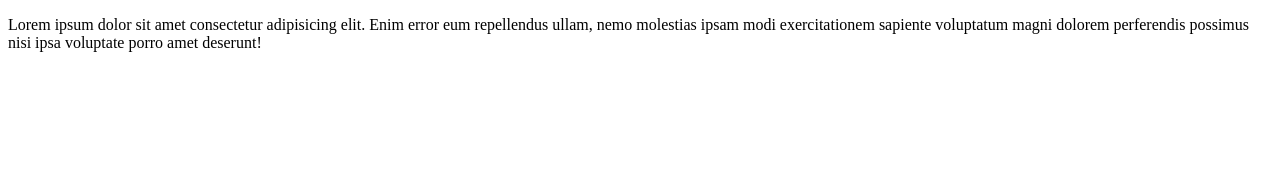
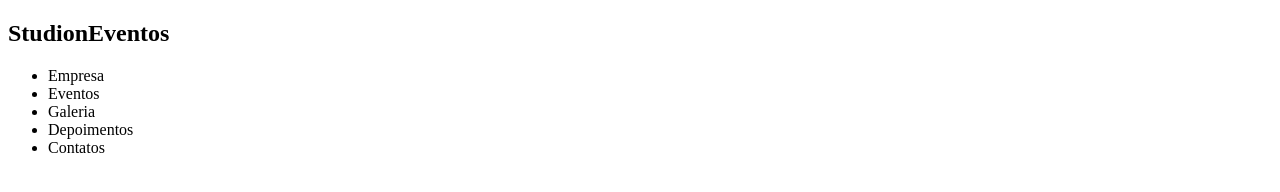
Before and after one commit to juanruthes/studion-projeto, a website: page src/index.html in a window 1280 px wide. Drawn offline with Linux system fonts and the light colour scheme.

Commit message:
feat(index): create ul list

```diff
--- a/src/index.html
+++ b/src/index.html
@@ -5,12 +5,20 @@
     <meta name="viewport" content="width=device-width, initial-scale=1.0" />
     <title>Studion</title>
   </head>
+
   <body>
-    <p>
-      Lorem ipsum dolor sit amet consectetur adipisicing elit. Enim error eum
-      repellendus ullam, nemo molestias ipsam modi exercitationem sapiente
-      voluptatum magni dolorem perferendis possimus nisi ipsa voluptate porro
-      amet deserunt!
+    <nav>
+      <h1>
+        Studi<span>on</span><span>Eventos</span>
+      </h1>
+      <ul>
+        <li>Empresa</li>
+        <li>Eventos</li>
+        <li>Galeria</li>
+        <li>Depoimentos</li>
+        <li>Contatos</li>
+      </ul>
+    </nav>
     </p>
   </body>
 </html>
```
Also changed, not shown: 1 other file.
